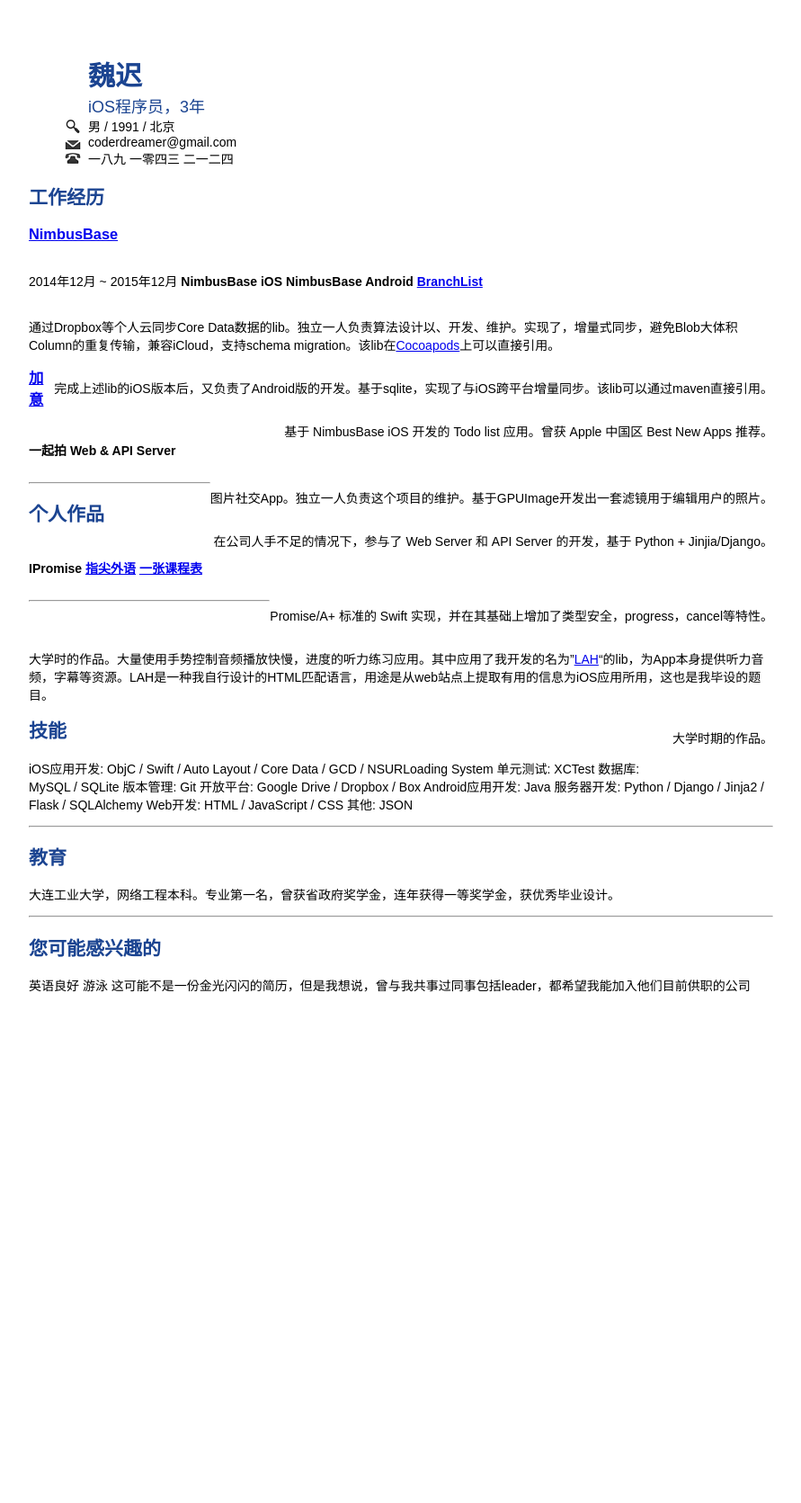
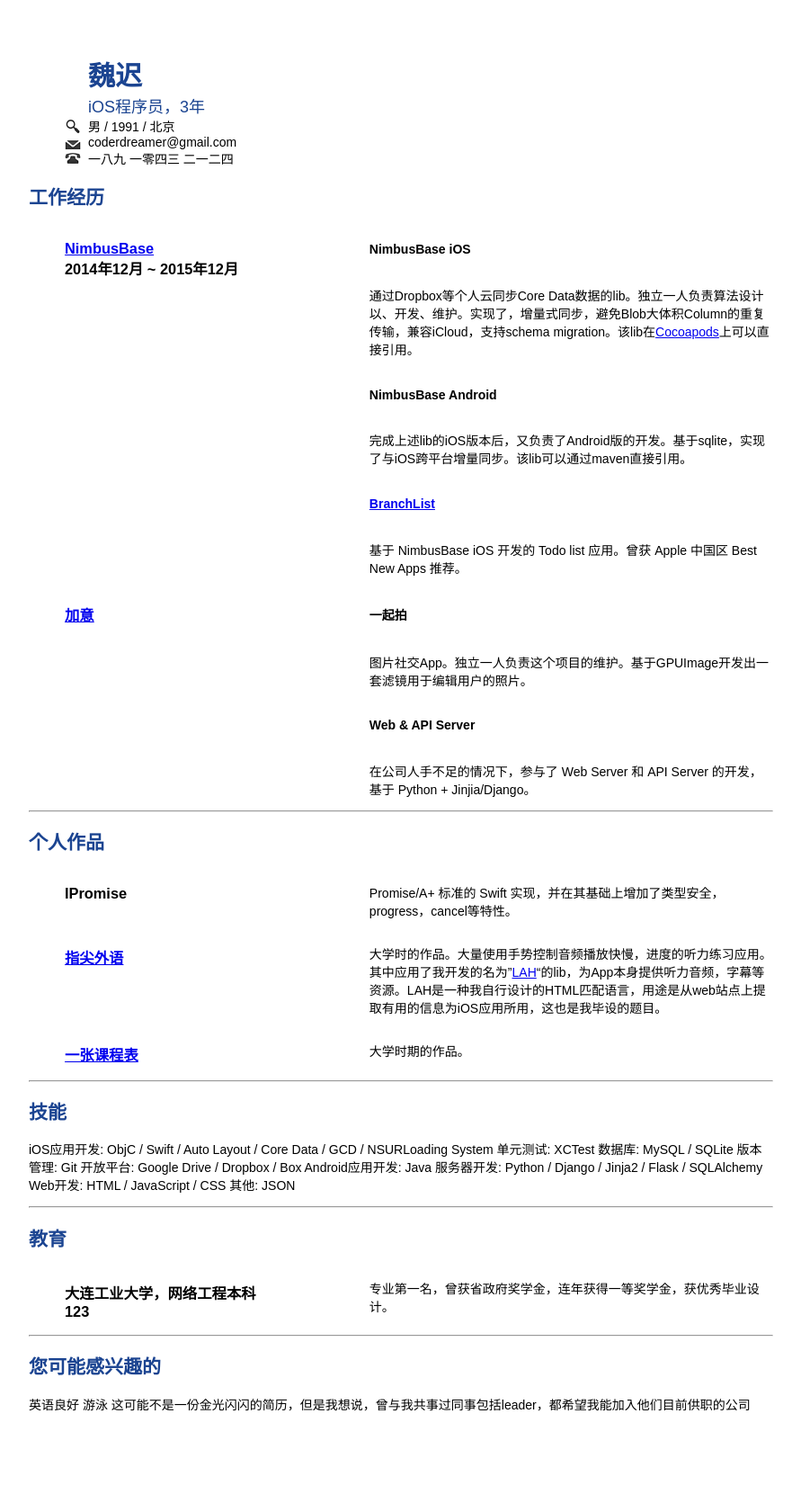
Before and after one commit to coppercash/coppercash.github.io, a Jekyll site: the page built from articles/resume/resume_cn.md, in a window 1280 px wide. Shown: the whole page at 90% size, without its empty margins (194-1085 px from the left). Built offline with Jekyll 4.4.1, drawn with Linux system fonts in a browser that asks for light colours; before the commit the page ends 1205 px from its top, so only the background shows below that.

Commit message:
Implement 2 columns layout

```diff
--- a/_layouts/resume.html
+++ b/_layouts/resume.html
@@ -22,40 +22,65 @@
         font-size: 14px;
         font-family: "Lekton", "Hiragino Sans GB", "Microsoft YaHei", sans-serif;
     }
+    article ul {
+        list-style-type: none;
+    }
+    article hr {
+        clear: both;
+    }
 
-    article ul:first-of-type li {
+    article > ul:first-of-type > li { /* Self */
         background: no-repeat 0 .2em;
         padding-left: 26px;
-        list-style-type: none;
     }
-
-    article ul:first-of-type li:nth-of-type(1) {  /* Name */
+    article > ul:first-of-type > li:nth-of-type(1) {  /* Name */
         color: #1b4491;
         font-weight: bold;
         font-size: 30px;
     }
-    article ul:first-of-type li:nth-of-type(2) { /* Objective */
+    article > ul:first-of-type > li:nth-of-type(2) { /* Objective */
         color: #1b4491;
         font-size: 18px;
     }
-    article ul:first-of-type li:nth-of-type(3) {    /* Detail */
+    article > ul:first-of-type > li:nth-of-type(3) {    /* Detail */
         background-image: url(/media/img/articles/resume/icn-detail.gif);
     }
-    article ul:first-of-type li:nth-of-type(4) {    /* Email */
+    article > ul:first-of-type > li:nth-of-type(4) {    /* Email */
         background-image: url(/media/img/articles/resume/icn-mail.gif);
     }
-    article ul:first-of-type li:nth-of-type(5) {    /* Phone */
+    article > ul:first-of-type > li:nth-of-type(5) {    /* Phone */
         background-image: url(/media/img/articles/resume/icn-tel.gif);
     }
 
     article h2 {
         color:#1b4491;
+        clear: both;
     }
     article h4 {
         display: inline-flex;
     }
-    article h4+p {
+    article > h2 + ul > li {
+        clear: both;
+    }
+    article > h2 + ul > li > h3 {
+        display: inline;
+        float: left;
+        width: 40%;
+    }
+    article > h2 + ul > li > ul {
+        display: inline;
         float: right;
+        width: 57%;
+        padding: 0;
+    }
+    article > h2 + ul > li > p {
+        display: inline;
+        float: right;
+        width: 57%;
+        padding: 0;
+    }
+    article > h2 + ul > li > h3 > time {
+        display: block;
     }
 </style>
 
--- a/articles/resume/resume_cn.md
+++ b/articles/resume/resume_cn.md
@@ -12,46 +12,30 @@ layout: resume
 
 ## 工作经历
 
-### [NimbusBase](http://nimbusbase.com)
-<date>2014年12月 ~ 2015年12月</date>
++ ### [NimbusBase](http://nimbusbase.com) <time>2014年12月 ~ 2015年12月</time>
+  + #### NimbusBase iOS
+    通过Dropbox等个人云同步Core Data数据的lib。独立一人负责算法设计以、开发、维护。实现了，增量式同步，避免Blob大体积Column的重复传输，兼容iCloud，支持schema migration。该lib在[Cocoapods](http://cocoapods.org/?q=Nimbusbase)上可以直接引用。
+  + #### NimbusBase Android
+    完成上述lib的iOS版本后，又负责了Android版的开发。基于sqlite，实现了与iOS跨平台增量同步。该lib可以通过maven直接引用。
+  + #### [BranchList](https://itunes.apple.com/cn/app/branchlist/id885672869)
+    基于 NimbusBase iOS 开发的 Todo list 应用。曾获 Apple 中国区 Best New Apps 推荐。
 
-#### NimbusBase iOS
-
-通过Dropbox等个人云同步Core Data数据的lib。独立一人负责算法设计以、开发、维护。实现了，增量式同步，避免Blob大体积Column的重复传输，兼容iCloud，支持schema migration。该lib在[Cocoapods](http://cocoapods.org/?q=Nimbusbase)上可以直接引用。
-
-#### NimbusBase Android
-
-完成上述lib的iOS版本后，又负责了Android版的开发。基于sqlite，实现了与iOS跨平台增量同步。该lib可以通过maven直接引用。
-
-#### [BranchList](https://itunes.apple.com/cn/app/branchlist/id885672869)
-
-基于 NimbusBase iOS 开发的 Todo list 应用。曾获 Apple 中国区 Best New Apps 推荐。
-
-### [加意](http://www.jiae.com)
-
-#### 一起拍
-
-图片社交App。独立一人负责这个项目的维护。基于GPUImage开发出一套滤镜用于编辑用户的照片。
-
-#### Web & API Server
-
-在公司人手不足的情况下，参与了 Web Server 和 API Server 的开发，基于 Python + Jinjia/Django。
++ ### [加意](http://www.jiae.com)
+  + #### 一起拍
+    图片社交App。独立一人负责这个项目的维护。基于GPUImage开发出一套滤镜用于编辑用户的照片。
+  + #### Web & API Server
+    在公司人手不足的情况下，参与了 Web Server 和 API Server 的开发，基于 Python + Jinjia/Django。
 
 ---
 
 ## 个人作品
 
-#### IPromise
-
-Promise/A+ 标准的 Swift 实现，并在其基础上增加了类型安全，progress，cancel等特性。
-
-#### [指尖外语](https://github.com/coppercash/HoldLanguages)
-
-大学时的作品。大量使用手势控制音频播放快慢，进度的听力练习应用。其中应用了我开发的名为"[LAH](https://github.com/coppercash/Lazy_API_with_HTML)"的lib，为App本身提供听力音频，字幕等资源。LAH是一种我自行设计的HTML匹配语言，用途是从web站点上提取有用的信息为iOS应用所用，这也是我毕设的题目。
-
-#### [一张课程表](https://github.com/coppercash/ClasSchedule)
-
-大学时期的作品。
++ ### IPromise
+  Promise/A+ 标准的 Swift 实现，并在其基础上增加了类型安全，progress，cancel等特性。
++ ### [指尖外语](https://github.com/coppercash/HoldLanguages)
+  大学时的作品。大量使用手势控制音频播放快慢，进度的听力练习应用。其中应用了我开发的名为"[LAH](https://github.com/coppercash/Lazy_API_with_HTML)"的lib，为App本身提供听力音频，字幕等资源。LAH是一种我自行设计的HTML匹配语言，用途是从web站点上提取有用的信息为iOS应用所用，这也是我毕设的题目。
++ ### [一张课程表](https://github.com/coppercash/ClasSchedule)
+  大学时期的作品。
 
 ---
 
@@ -71,7 +55,8 @@ Web开发: HTML / JavaScript / CSS
 
 ## 教育
 
-大连工业大学，网络工程本科。专业第一名，曾获省政府奖学金，连年获得一等奖学金，获优秀毕业设计。
++ ### 大连工业大学，网络工程本科 <time>123</time>
+  专业第一名，曾获省政府奖学金，连年获得一等奖学金，获优秀毕业设计。
 
 ---
 
```
